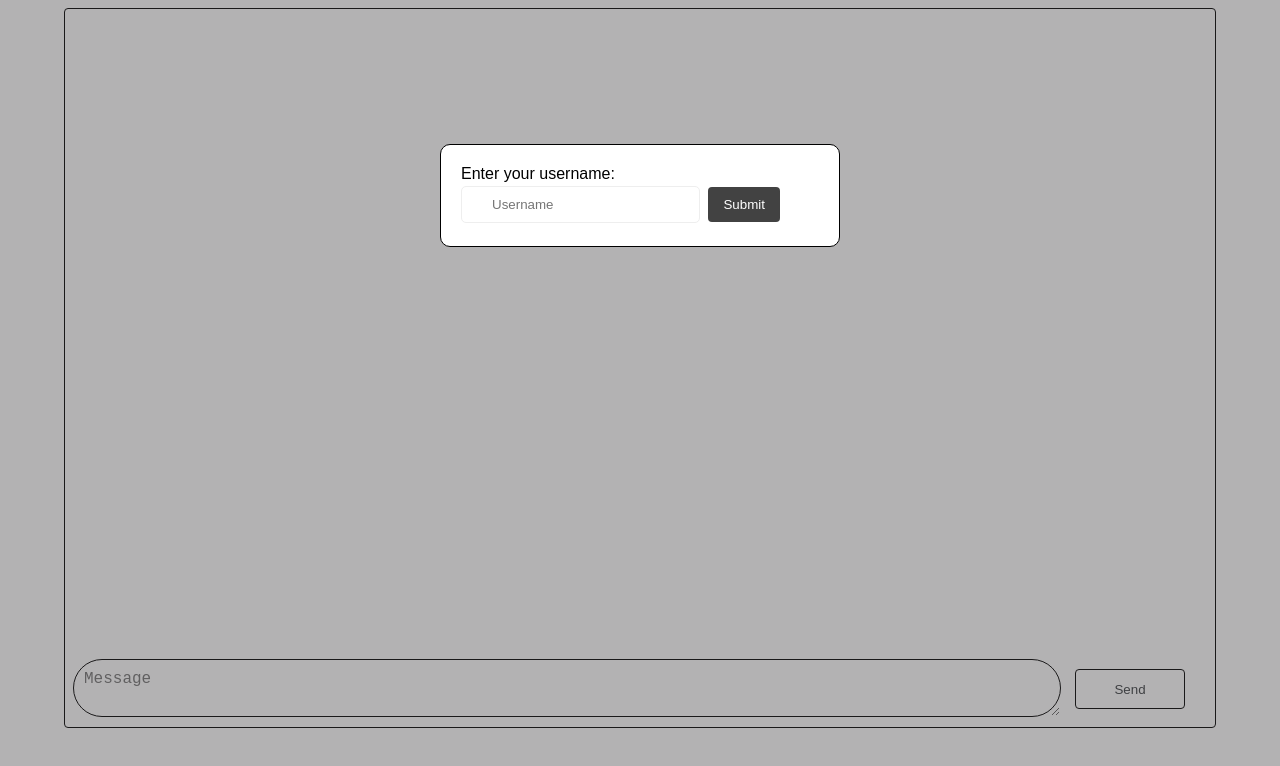
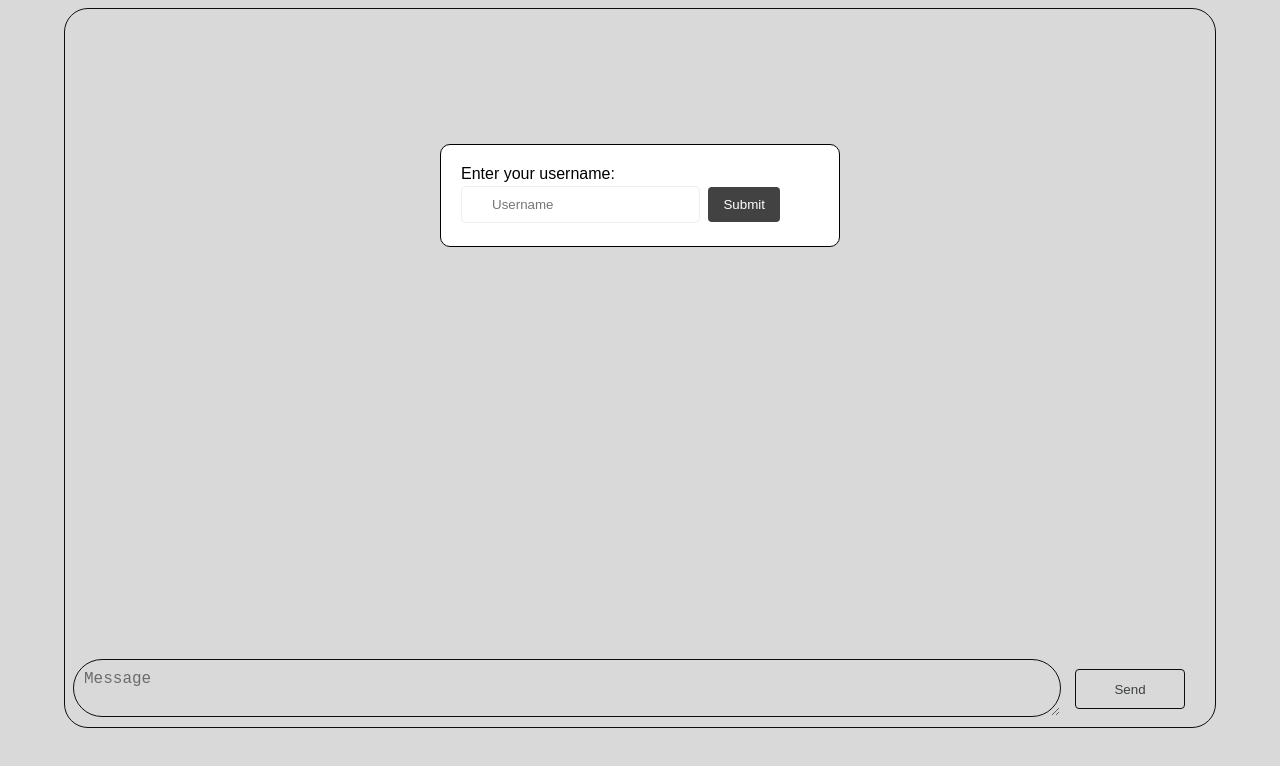
Before and after one commit to aplaza90/node-minichat, a website: page src/client/index.html in a window 1280 px wide. Drawn offline with Linux system fonts and the light colour scheme; a web font is replaced by a local one.

Commit message:
styles correction

```diff
--- a/src/client/index.html
+++ b/src/client/index.html
@@ -93,7 +93,7 @@
       width: 100%;
       height: 100%;
       overflow: auto;
-      background-color: rgba(66, 64, 67, 0.4); /* Semi-transparent background */
+      background-color: rgba(66, 64, 67, 0.2); /* Semi-transparent background */
       padding-top: 80px;
     }
     .modal-content {
@@ -148,7 +148,7 @@
     }
 
     #messages>li:nth-child(odd) {
-      background: #f7f7f7;
+      background: rgba(66, 64, 67, 0.1);
     }
 
     .datetime {
@@ -168,7 +168,7 @@
 
     #chat {
       border: 1px solid #000000;
-      border-radius: 4px;
+      border-radius: 24px;
       overflow: hidden;
       width: 90vw;
       height: 90vh;
@@ -186,7 +186,7 @@
     }
 
     #textarea {
-      border-radius: 99px;
+      border-radius: 79px;
       border: 1px solid #000000;
       position: absolute;
       bottom: 14px;
```
